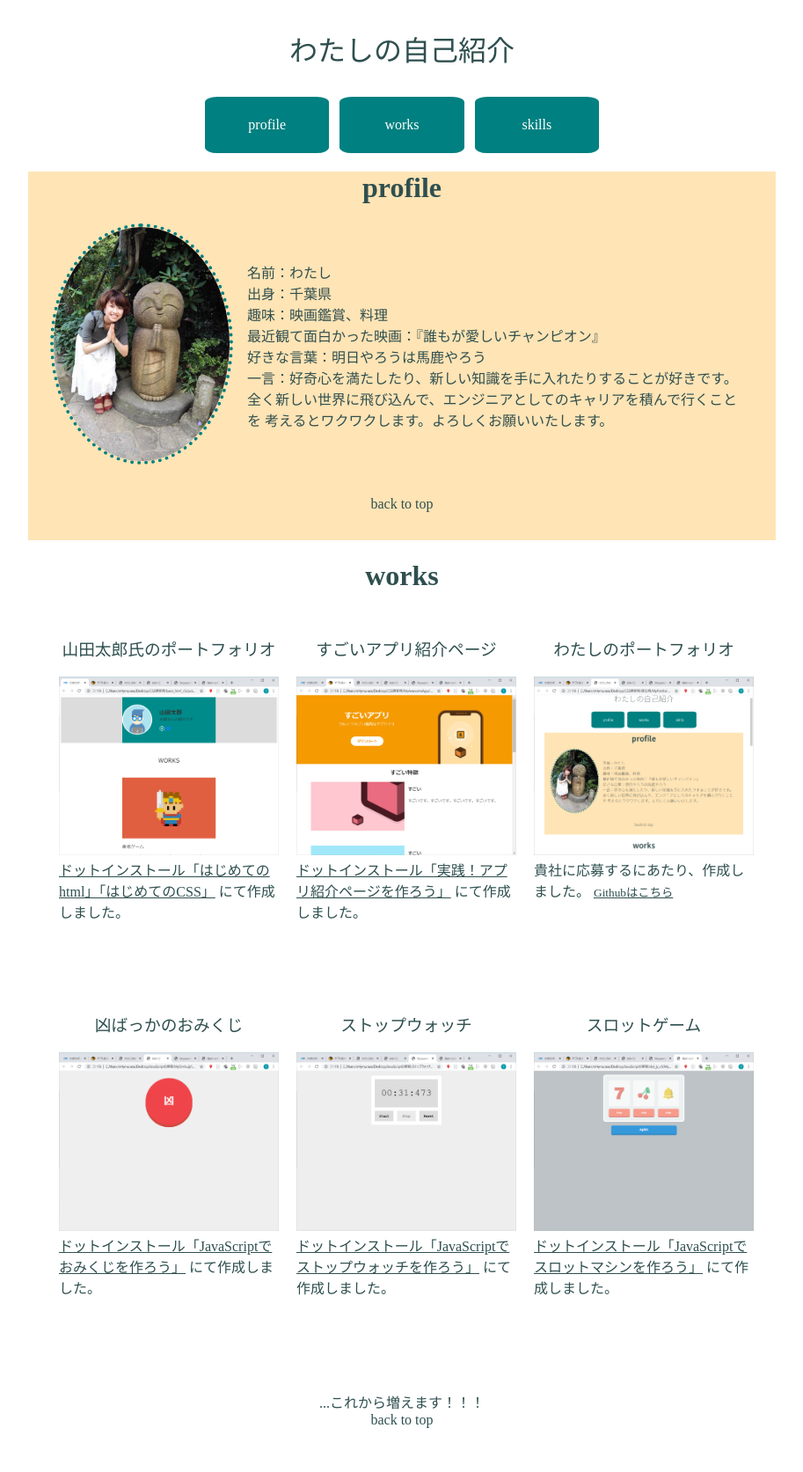
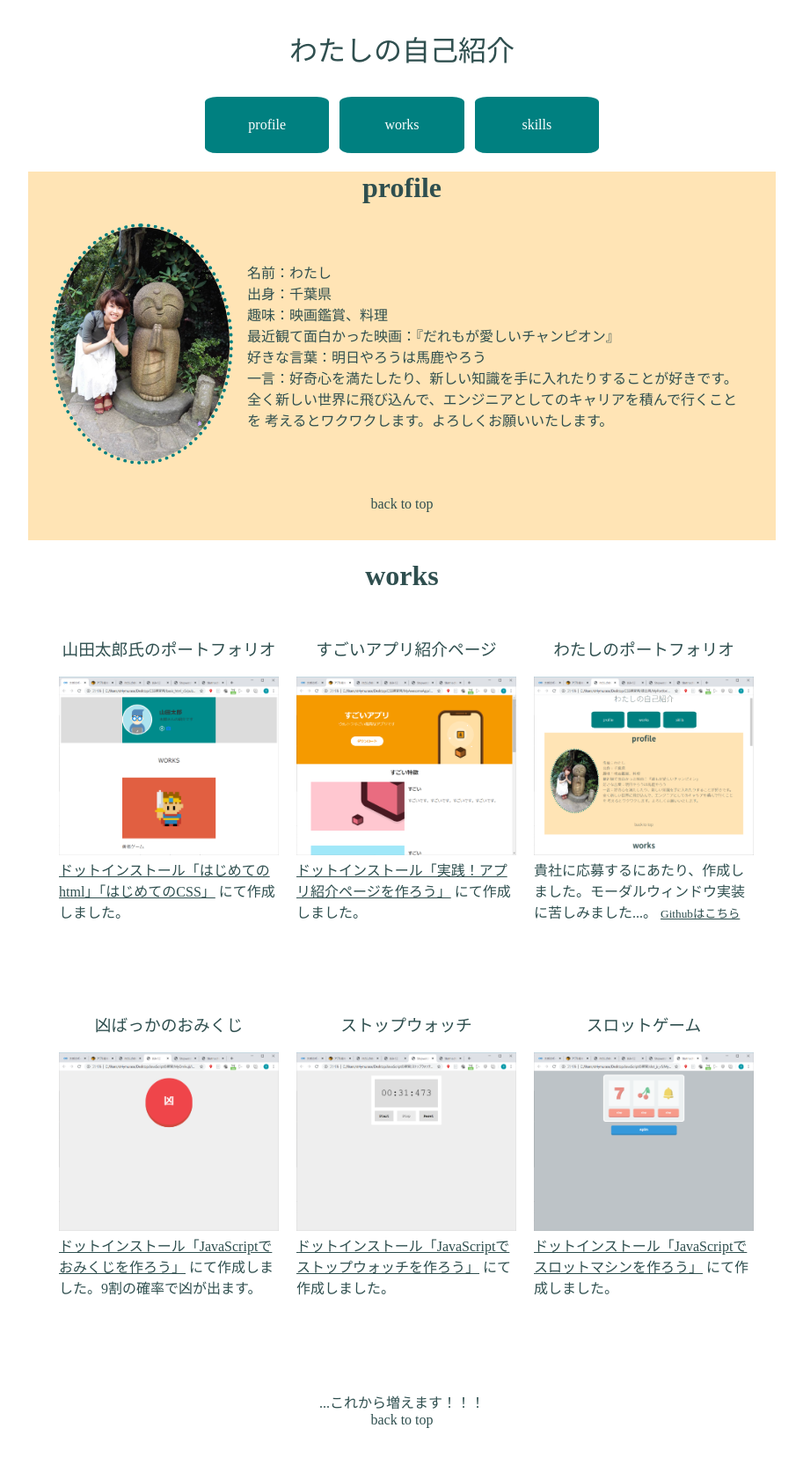
Before and after one commit to mtym1225/test.github.io, a plain HTML site: page index.html in a window 1280 px wide. Shown: the top 1673 px of the page at 88% size, without its empty margins (183-1096 px from the left). Drawn offline with nearby package versions, Linux system fonts and the light colour scheme.

Commit message:
Update index.html

```diff
--- a/index.html
+++ b/index.html
@@ -47,7 +47,7 @@
     名前：わたし<br>
        出身：千葉県<br>
        趣味：映画鑑賞、料理<br>
-       最近観て面白かった映画：『誰もが愛しいチャンピオン』<br>
+       最近観て面白かった映画：『だれもが愛しいチャンピオン』<br>
        好きな言葉：明日やろうは馬鹿やろう<br>
        一言：好奇心を満たしたり、新しい知識を手に入れたりすることが好きです。
        全く新しい世界に飛び込んで、エンジニアとしてのキャリアを積んで行くことを
@@ -64,11 +64,12 @@
 
 </div>
 
- <div id="mask" class="hidden"></div>
+<div id="mask" class="hidden"></div>
 
  <div class="block2">
      <h1>works</h1>
      <!---モーダルウィンドウ--->
+
              <section id="modal1" class="hidden">
                  <img src="img/taro.png">
                  <div id="close1">
@@ -139,7 +140,7 @@
             </div>
         </div>
         <div class="info">
-        貴社に応募するにあたり、作成しました。
+        貴社に応募するにあたり、作成しました。モーダルウィンドウ実装に苦しみました...。
             <small> <a href="https://github.com/mtym1225/test.github.io" target="_blank">Githubはこちら</a></small>
 
         </div>
@@ -188,7 +189,7 @@
    <div class="info">
    <a href="https://dotinstall.com/lessons/omikuji_js_v5">
        ドットインストール「JavaScriptでおみくじを作ろう」</a>
-       にて作成しました。&nbsp;
+       にて作成しました。9割の確率で凶が出ます。&nbsp;
 
    </div>
 
@@ -283,8 +284,7 @@
 
 </div>
 
-
-<script src="https://code.jquery.com/jquery-1.12.4.min.js" type="text/javascript"></script>
+<!-- <div id="mask" class="hidden"></div> -->
 
 <script src="js/main.js"></script>
 
```
